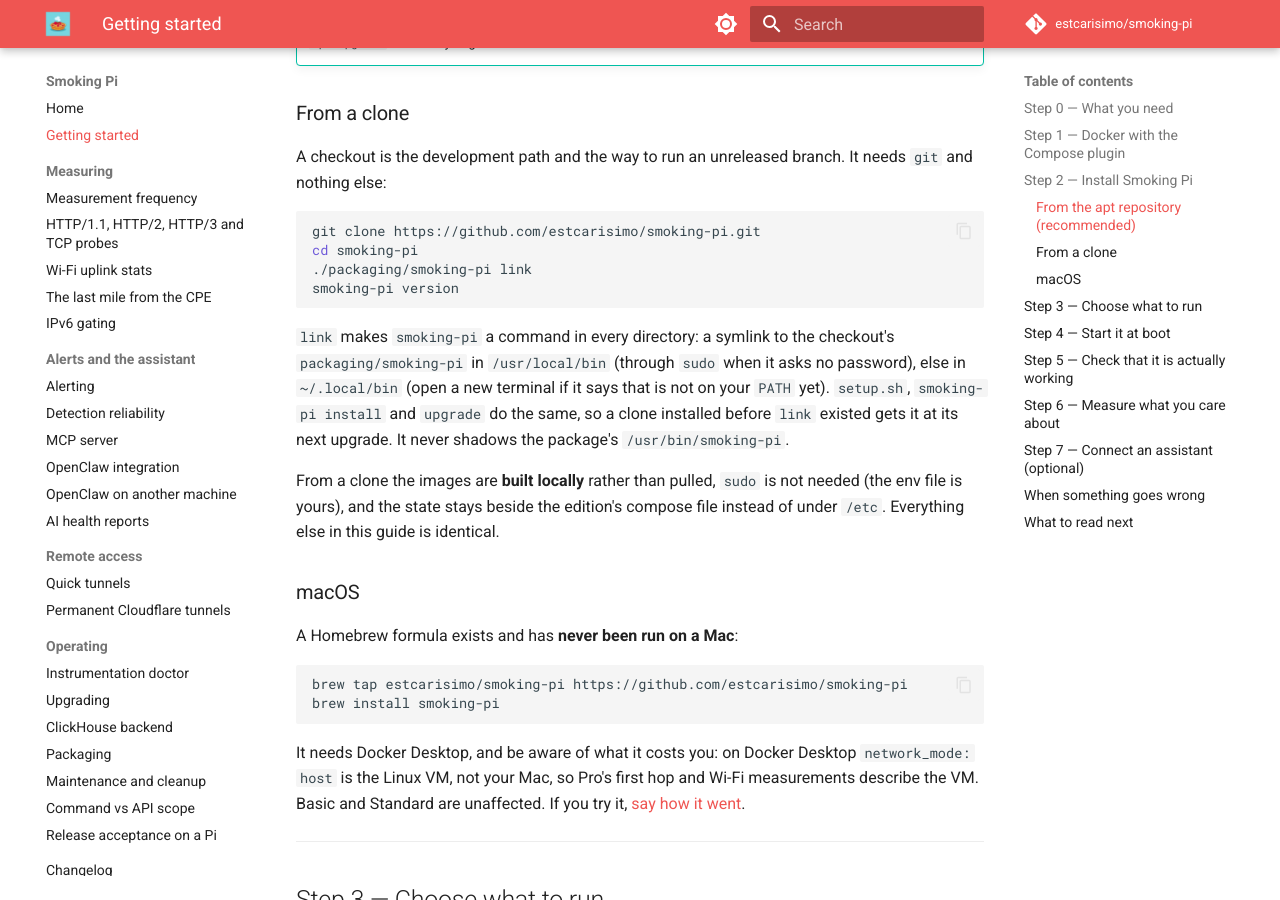
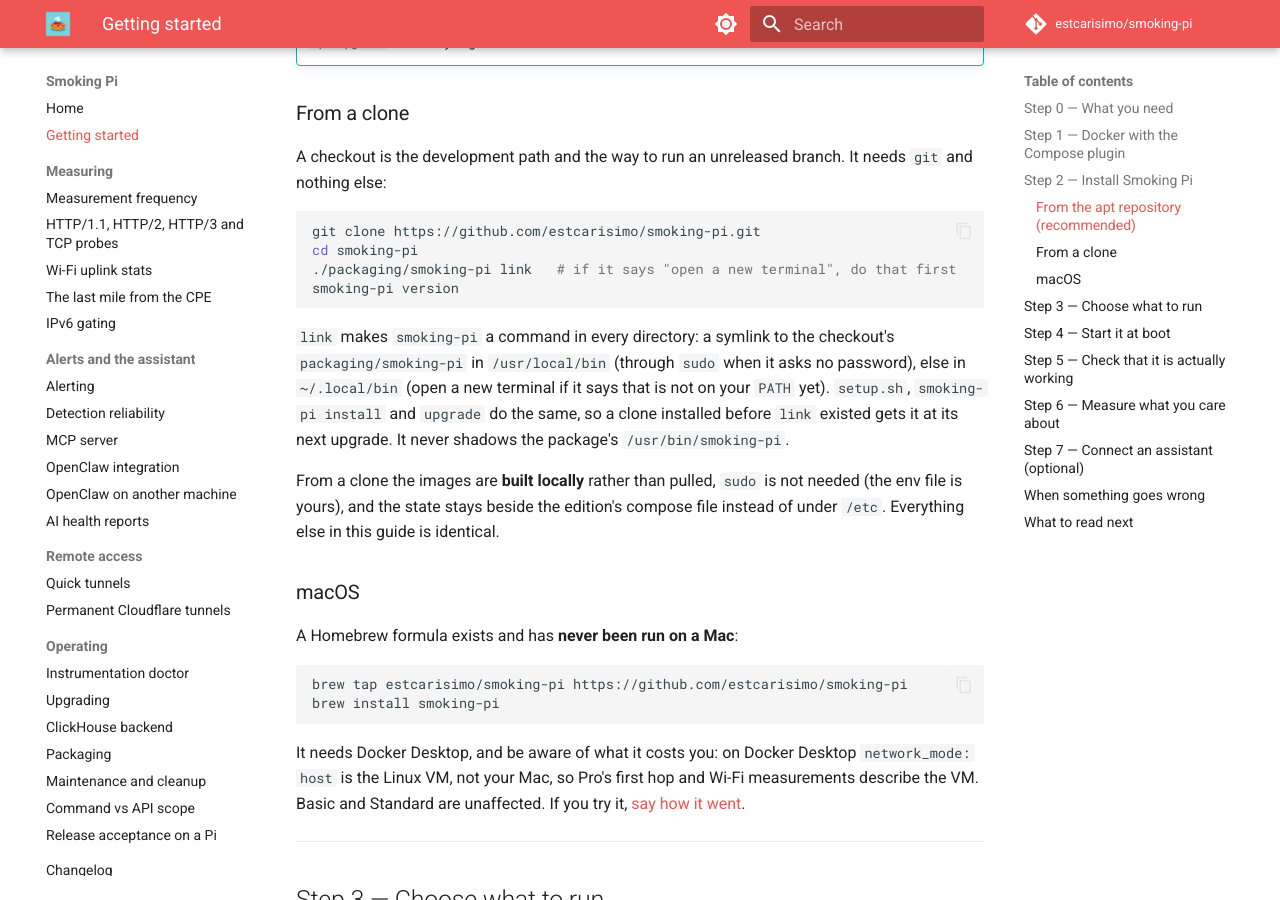
Before and after one commit to estcarisimo/smoking-pi, an MkDocs documentation site: the page built from docs/getting-started.md, in a window 1280 px wide and 900 px high, scrolled down 2600 px. Built offline with MkDocs 1.6.1 and Material for MkDocs 9.7.7, drawn with Linux system fonts in a browser that asks for light colours; comment, search, counter and statistics services are not loaded.

Commit message:
fix(review): say why the package case speaks under --quiet; the snippet names the new-terminal step
Co-Authored-By: Claude Opus 5.5 <noreply@anthropic.com>

````diff
--- a/docs/getting-started.md
+++ b/docs/getting-started.md
@@ -123,7 +123,7 @@ It needs `git` and nothing else:
 ```bash
 git clone https://github.com/estcarisimo/smoking-pi.git
 cd smoking-pi
-./packaging/smoking-pi link
+./packaging/smoking-pi link   # if it says "open a new terminal", do that first
 smoking-pi version
 ```
 
````
Also changed, not shown: 1 other file.
